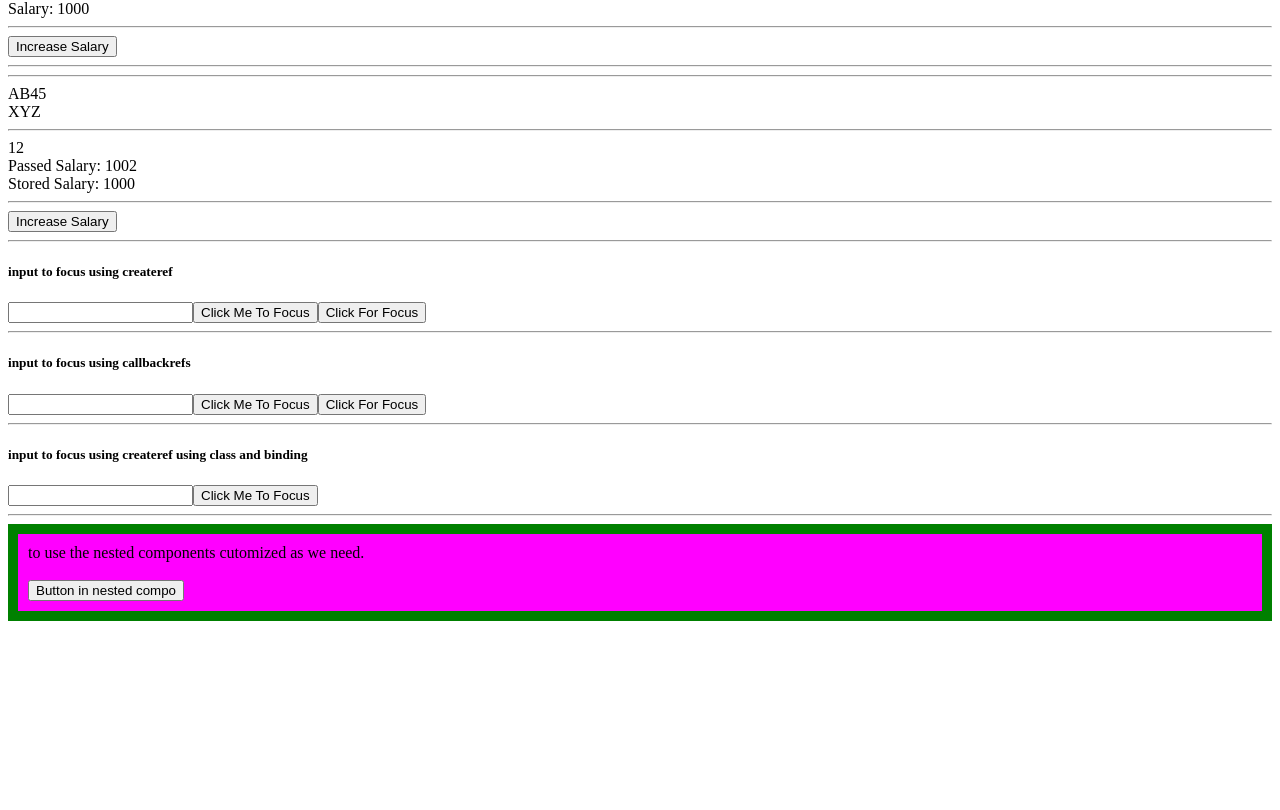
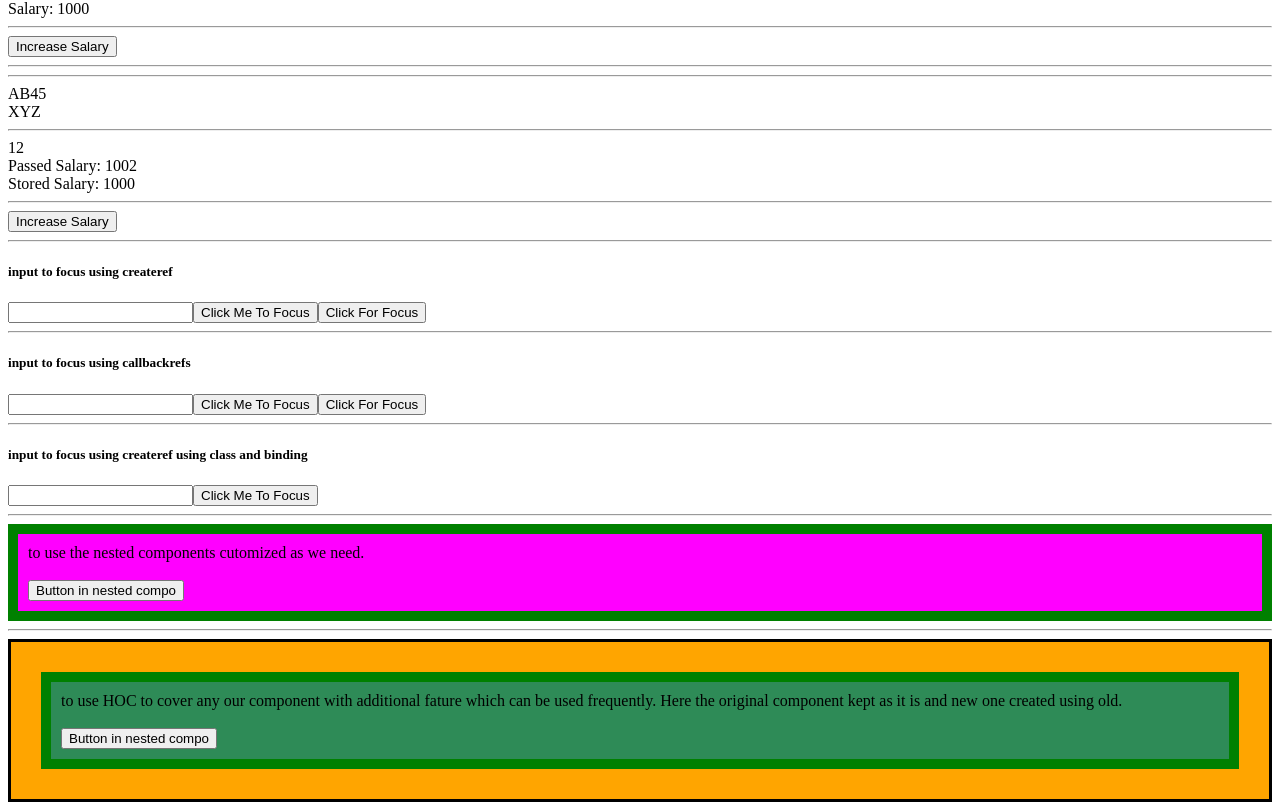
Before and after one commit to AnjaliMusmade/day1-basic-react, a React (Create React App) app: page / in a window 1280 px wide. Shown: the part 711-1521 px from the top of the page. Before the commit the page ends 1340 px from the top, so only its background shows below. Built offline with nearby package versions, Linux system fonts and the light colour scheme.

Commit message:
1 file modified, 3 added

```diff
--- a/App.tsx
+++ b/App.tsx
@@ -12,7 +12,7 @@ import InputBoxFocus from './components/InputBoxFocus';
 import InputBoxFocusCallBackRef from './components/InputBoxFocusCallBackRef';
 import InputBoxFocusClass from './components/InputBoxFocusClass';
 import BorderComponent from './components/BorderComponent';
-
+import BorderComponentHoc from './components/BorderComponentHoc';
 
 
 function ClickHandler(e)
@@ -44,6 +44,16 @@ export default function App(){
    <button>Button in nested compo</button>
    </div>
    </BorderComponent>
+<hr/>
+ <BorderComponentHoc name="Anjali">
+   <div>
+  to use HOC to cover any our component with additional fature which can be used frequently.
+  Here the original component kept as it is and new one created using old.<br/><br/>
+
+   <button>Button in nested compo</button>
+   </div>
+   </BorderComponentHoc>
+
   </div>
   )
 }
--- /dev/null
+++ b/components/BorderComponentHoc.tsx
@@ -0,0 +1,15 @@
+import React from 'react';
+import LoggerHoc from './LoggerHoc';
+
+
+
+
+var BorderComponent=props=> (
+  <div style={{backgroundColor:"green", padding:10}}>
+<div style={{backgroundColor:"seagreen", padding:10 }}>
+{props.children}
+</div>
+  </div>
+);
+
+export default LoggerHoc(BorderComponent);
--- /dev/null
+++ b/components/LoggerHoc.tsx
@@ -0,0 +1,18 @@
+import React, { Component } from "react";
+
+export default function loggerHoc(InputComponent) {
+  class LoggerComponent extends Component {
+    componentDidMount() {
+      console.log("componentt has mounted");
+    }
+    render() {
+      return (
+        <div style={{ backgroundColor: "orange", padding: 30 ,border:" solid "}}>
+          <InputComponent {...this.props} />
+        </div>
+      );
+    }
+  }
+
+  return LoggerComponent;
+}
```
Also changed, not shown: 1 other file (tests, documents, lock files or other folders).
